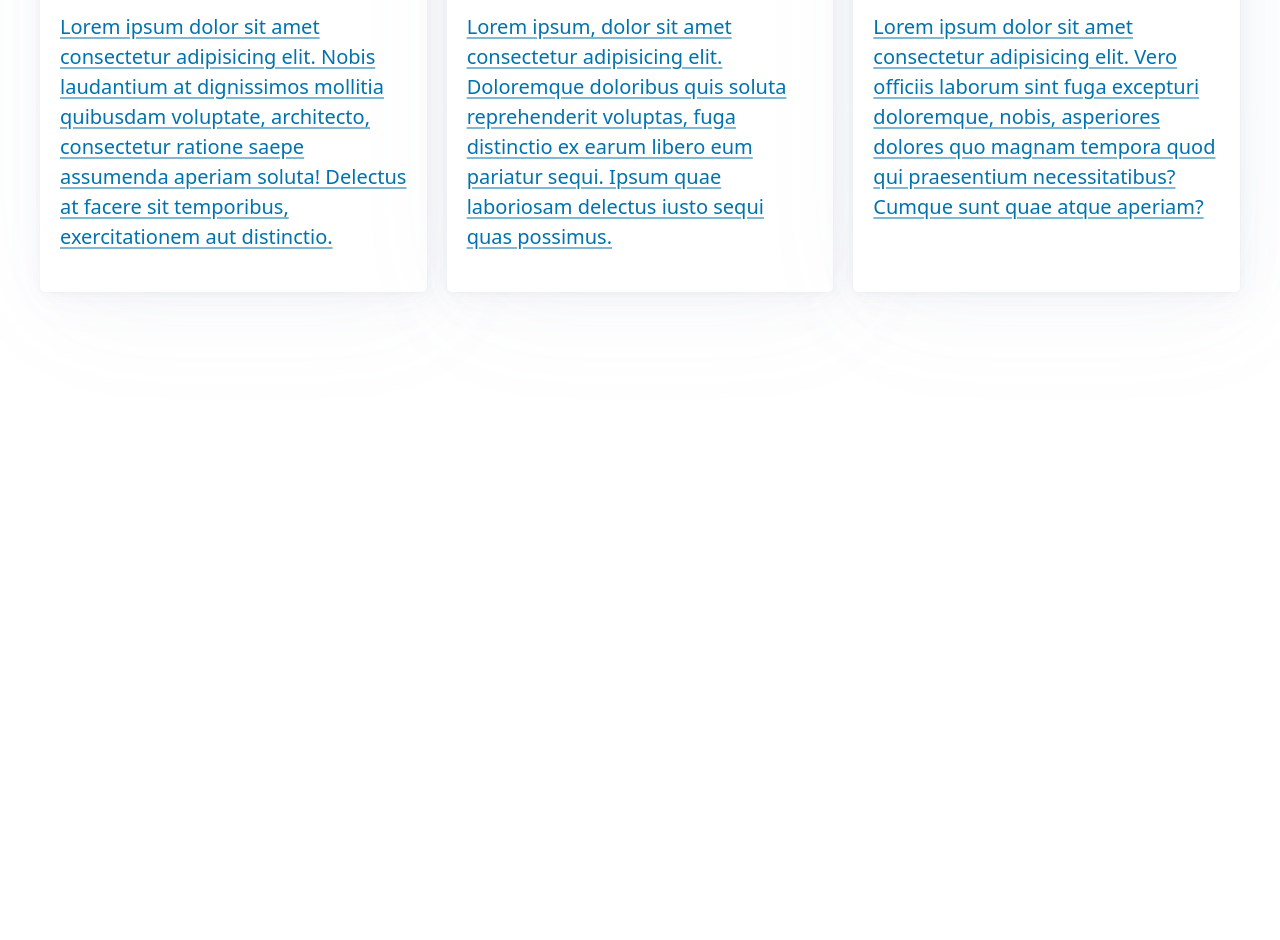
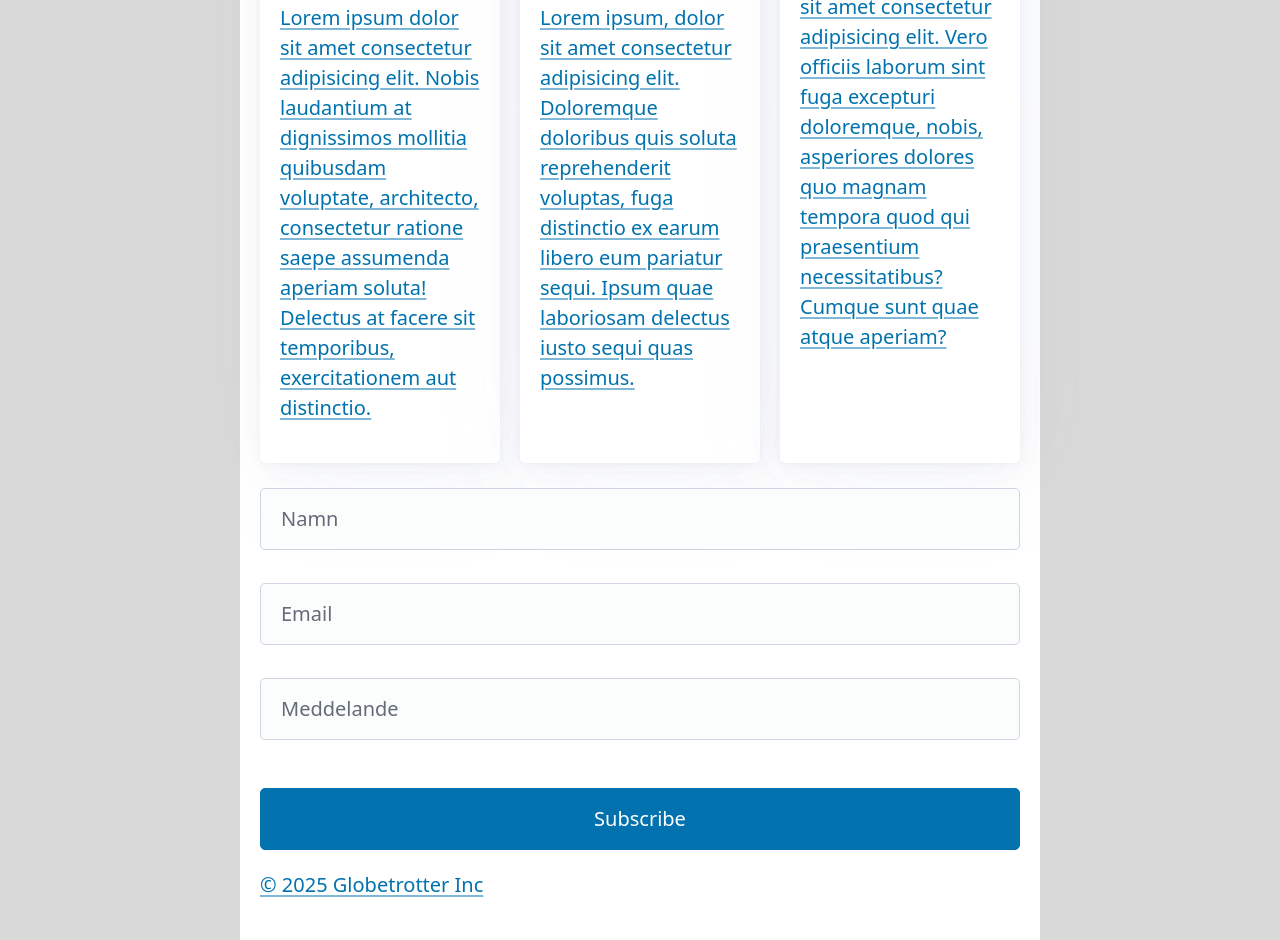
Before and after one commit to Te23BDaSilvaOlivaresBenjamin/web2, a plain HTML site: page Kapitel-1/picocss-globetrotter/index.html in a window 1280 px wide. Shown: the part 398-1338 px from the top of the page. Before the commit the page ends 800 px from the top, so only its background shows below. Drawn offline with nearby package versions, Linux system fonts and the light colour scheme.

Commit message:
Tränat på pico

```diff
--- a/Kapitel-1/picocss-globetrotter/index.html
+++ b/Kapitel-1/picocss-globetrotter/index.html
@@ -28,24 +28,48 @@
         <main>
             <div class="grid">
                 <Article>
-                    <img src="https://images.unsplash.com/photo-1501854140801-50d01698950b?q=80&w=1575&auto=format&fit=crop&ixlib=rb-4.1.0&ixid=M3wxMjA3fDB8MHxwaG90by1wYWdlfHx8fGVufDB8fHx8fA%3D%3D" alt="">
+                    <img src="https://images.unsplash.com/photo-1501854140801-50d01698950b?q=80&w=1575&auto=format&fit=crop&ixlib=rb-4.1.0&ixid=M3wxMjA3fDB8MHxwaG90by1wYWdlfHx8fGVufDB8fHx8fA%3D%3D"
+                        alt="">
                     <h2>Upptäck Naturen</h2>
-                    <p>Lorem ipsum dolor sit amet consectetur adipisicing elit. Nobis laudantium at dignissimos mollitia quibusdam voluptate, architecto, consectetur ratione saepe assumenda aperiam soluta! Delectus at facere sit temporibus, exercitationem aut distinctio.</p>
+                    <p>Lorem ipsum dolor sit amet consectetur adipisicing elit. Nobis laudantium at dignissimos mollitia
+                        quibusdam voluptate, architecto, consectetur ratione saepe assumenda aperiam soluta! Delectus at
+                        facere sit temporibus, exercitationem aut distinctio.</p>
                 </Article>
                 <Article>
-                    <img src="https://images.unsplash.com/photo-1496568816309-51d7c20e3b21?q=80&w=1631&auto=format&fit=crop&ixlib=rb-4.1.0&ixid=M3wxMjA3fDB8MHxwaG90by1wYWdlfHx8fGVufDB8fHx8fA%3D%3D" alt="">
+                    <img src="https://images.unsplash.com/photo-1496568816309-51d7c20e3b21?q=80&w=1631&auto=format&fit=crop&ixlib=rb-4.1.0&ixid=M3wxMjA3fDB8MHxwaG90by1wYWdlfHx8fGVufDB8fHx8fA%3D%3D"
+                        alt="">
                     <h2>Stad Och kultur</h2>
-                    <p>Lorem ipsum, dolor sit amet consectetur adipisicing elit. Doloremque doloribus quis soluta reprehenderit voluptas, fuga distinctio ex earum libero eum pariatur sequi. Ipsum quae laboriosam delectus iusto sequi quas possimus.</p>
+                    <p>Lorem ipsum, dolor sit amet consectetur adipisicing elit. Doloremque doloribus quis soluta
+                        reprehenderit voluptas, fuga distinctio ex earum libero eum pariatur sequi. Ipsum quae
+                        laboriosam delectus iusto sequi quas possimus.</p>
                 </Article>
                 <Article>
-                    <img src="https://images.unsplash.com/photo-1475924156734-496f6cac6ec1?q=80&w=2070&auto=format&fit=crop&ixlib=rb-4.1.0&ixid=M3wxMjA3fDB8MHxwaG90by1wYWdlfHx8fGVufDB8fHx8fA%3D%3D" alt="">
+                    <img src="https://images.unsplash.com/photo-1475924156734-496f6cac6ec1?q=80&w=2070&auto=format&fit=crop&ixlib=rb-4.1.0&ixid=M3wxMjA3fDB8MHxwaG90by1wYWdlfHx8fGVufDB8fHx8fA%3D%3D"
+                        alt="">
                     <h2>Sol och bad</h2>
-                    <p>Lorem ipsum dolor sit amet consectetur adipisicing elit. Vero officiis laborum sint fuga excepturi doloremque, nobis, asperiores dolores quo magnam tempora quod qui praesentium necessitatibus? Cumque sunt quae atque aperiam?</p>
+                    <p>Lorem ipsum dolor sit amet consectetur adipisicing elit. Vero officiis laborum sint fuga
+                        excepturi doloremque, nobis, asperiores dolores quo magnam tempora quod qui praesentium
+                        necessitatibus? Cumque sunt quae atque aperiam?</p>
                 </Article>
             </div>
+            <form>
+                <fieldset>
+                    <label>
+                        <input name="Namn" placeholder="Namn" autocomplete="Namn" />
+                    </label>
+                    <label>
+                        <input type="email" name="email" placeholder="Email" autocomplete="email" />
+                    </label>
+                    <label>
+                        <input type="Meddelande" name="Meddelande" placeholder="Meddelande" autocomplete="Meddelande" />
+                    </label>
+                </fieldset>
+
+                <input type="submit" value="Subscribe" />
+            </form>
         </main>
         <footer>
-
+            <p>&copy; 2025 Globetrotter Inc</p>
         </footer>
     </div>
 </body>
--- a/Kapitel-1/picocss-globetrotter/style.css
+++ b/Kapitel-1/picocss-globetrotter/style.css
@@ -0,0 +1,8 @@
+body {
+    background-color: #d9d9d9;
+}
+.container{
+    width: 800px;
+    padding: 20px;
+    background-color: #fff;
+}
```
Lines whose indentation alone changed are shown as unchanged.
